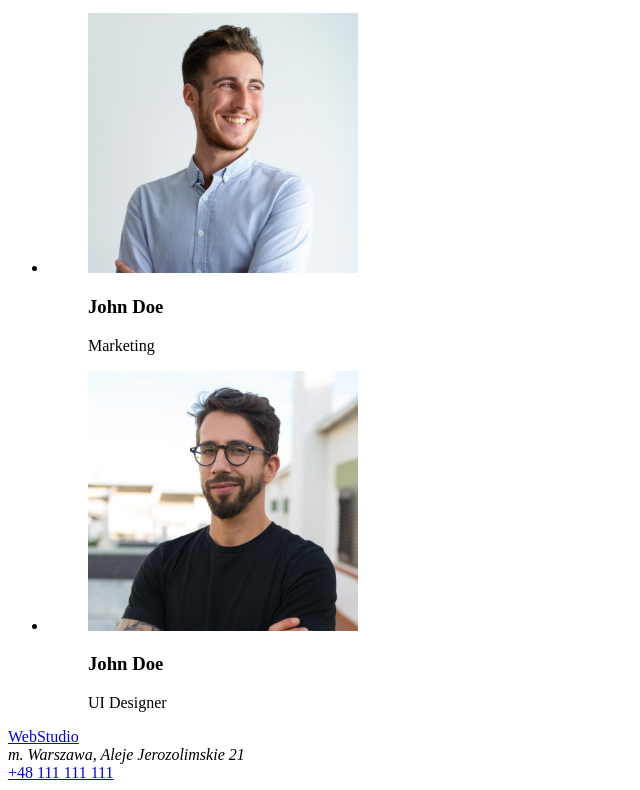
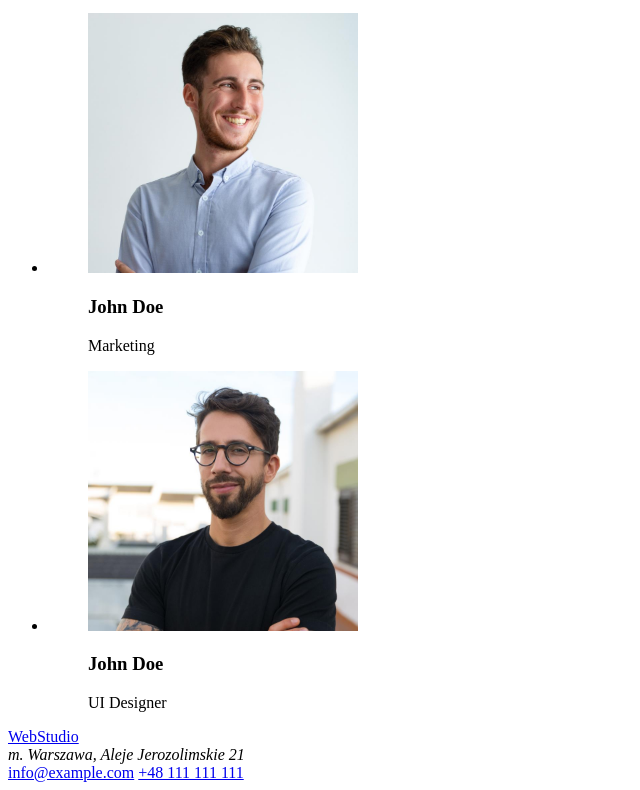
Before and after one commit to jaworskiwojciech/goit-markup-hw-01, a plain HTML site: page index.html in a window 1280 px wide. Shown: the part 1679-2469 px from the top of the page, without its empty margins (0-640 px from the left). Drawn offline with Linux system fonts and the light colour scheme.

Commit message:
Update index.html

```diff
--- a/index.html
+++ b/index.html
@@ -145,7 +145,7 @@
     <footer>
       <a href="#">WebStudio</a>
       <address>m. Warszawa, Aleje Jerozolimskie 21</address>
-      <a href="mailto:info@example.com"></a>
+      <a href="mailto:info@example.com">info@example.com</a>
       <a href="tel:+48 111 111 111">+48 111 111 111</a>
     </footer>
   </body>
```
